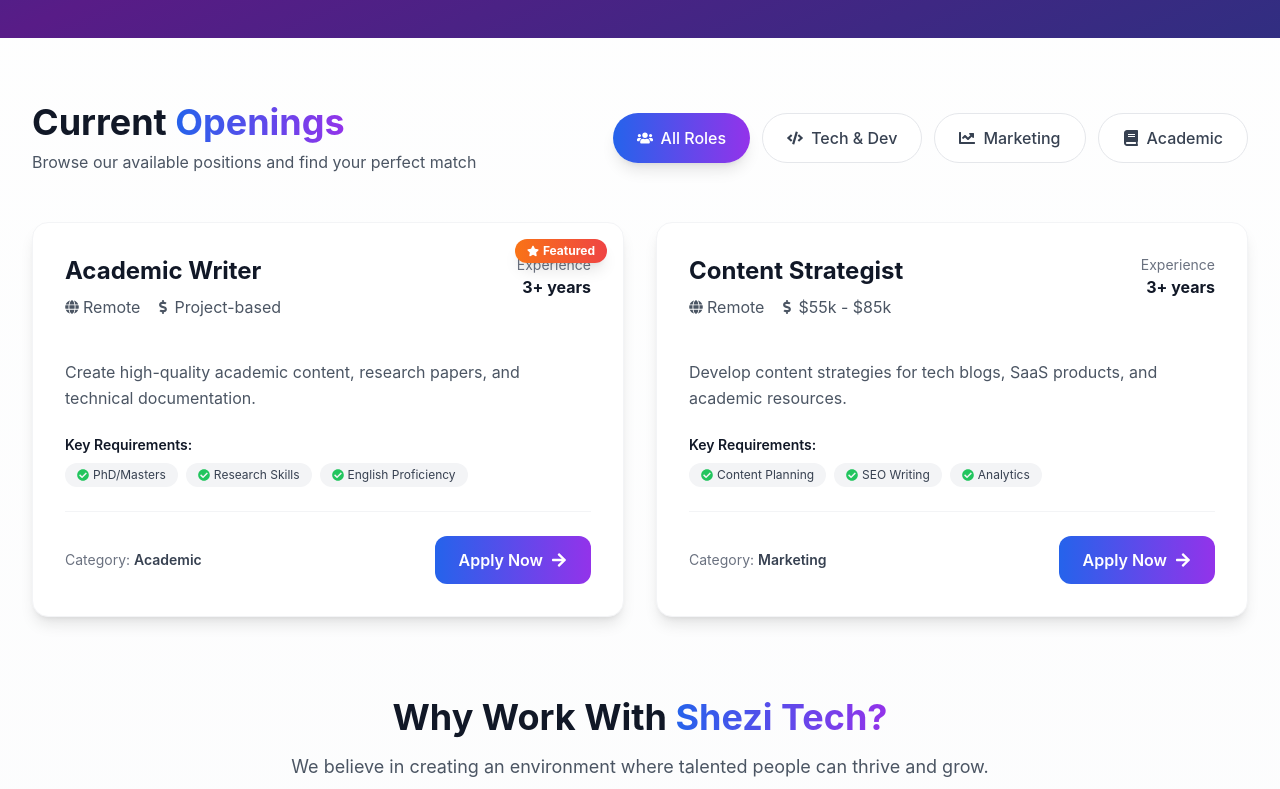
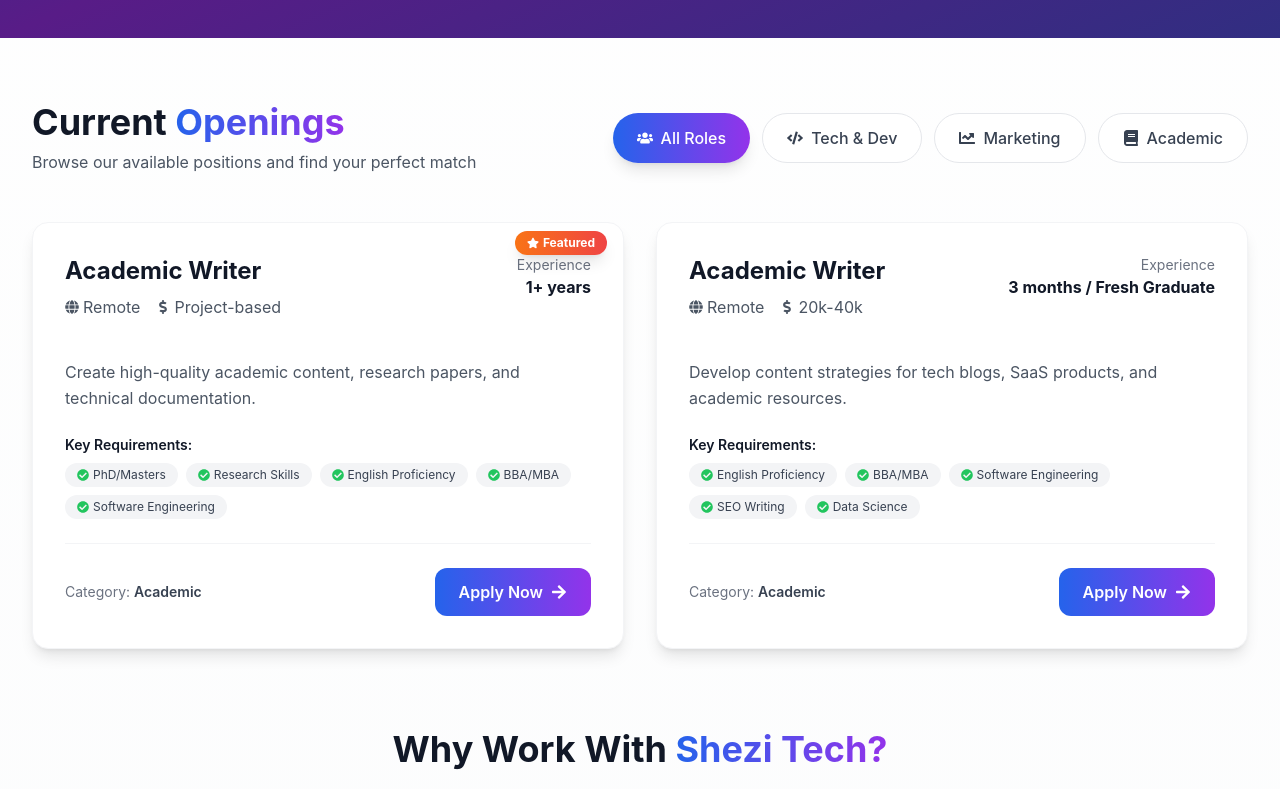
Before and after one commit to Msherazkhan801/shezi-tech-sol, a React (Create React App) app: page /career in a window 1280 px wide. Shown: the part 528-1317 px from the top of the page. Built offline with nearby package versions, Linux system fonts and the light colour scheme.

Commit message:
exprinace added done

```diff
--- a/src/component/Career.js
+++ b/src/component/Career.js
@@ -73,21 +73,21 @@
     type: "Contract",
     category: "academic",
     description: "Create high-quality academic content, research papers, and technical documentation.",
-    requirements: ["PhD/Masters", "Research Skills", "English Proficiency"],
+    requirements: ["PhD/Masters", "Research Skills", "English Proficiency",'BBA/MBA ','Software Engineering'],
     salary: "Project-based",
-    experience: "3+ years",
+    experience: "1+ years",
     featured: true
   },
   {
     id: 6,
-    title: "Content Strategist",
+    title: "Academic Writer",
     location: "Remote",
     type: "Full-time",
-    category: "marketing",
+    category: "academic",
     description: "Develop content strategies for tech blogs, SaaS products, and academic resources.",
-    requirements: ["Content Planning", "SEO Writing", "Analytics"],
-    salary: "$55k - $85k",
-    experience: "3+ years"
+    requirements: ["English Proficiency",'BBA/MBA ','Software Engineering', "SEO Writing",'Data Science' ],
+    salary: "20k-40k",
+    experience: "3 months / Fresh Graduate"
   }
 ];
 
@@ -327,7 +327,7 @@
                 >
                   {/* Featured badge */}
                   {job.featured && (
-                    <div className="absolute top-4 right-4 z-10">
+                    <div className="absolute top-2 right-4 z-10">
                       <div className="flex items-center gap-1 bg-gradient-to-r from-orange-500 to-red-500 text-white text-xs font-bold px-3 py-1 rounded-full shadow-lg">
                         <FaStar className="text-xs" />
                         <span>Featured</span>
```
